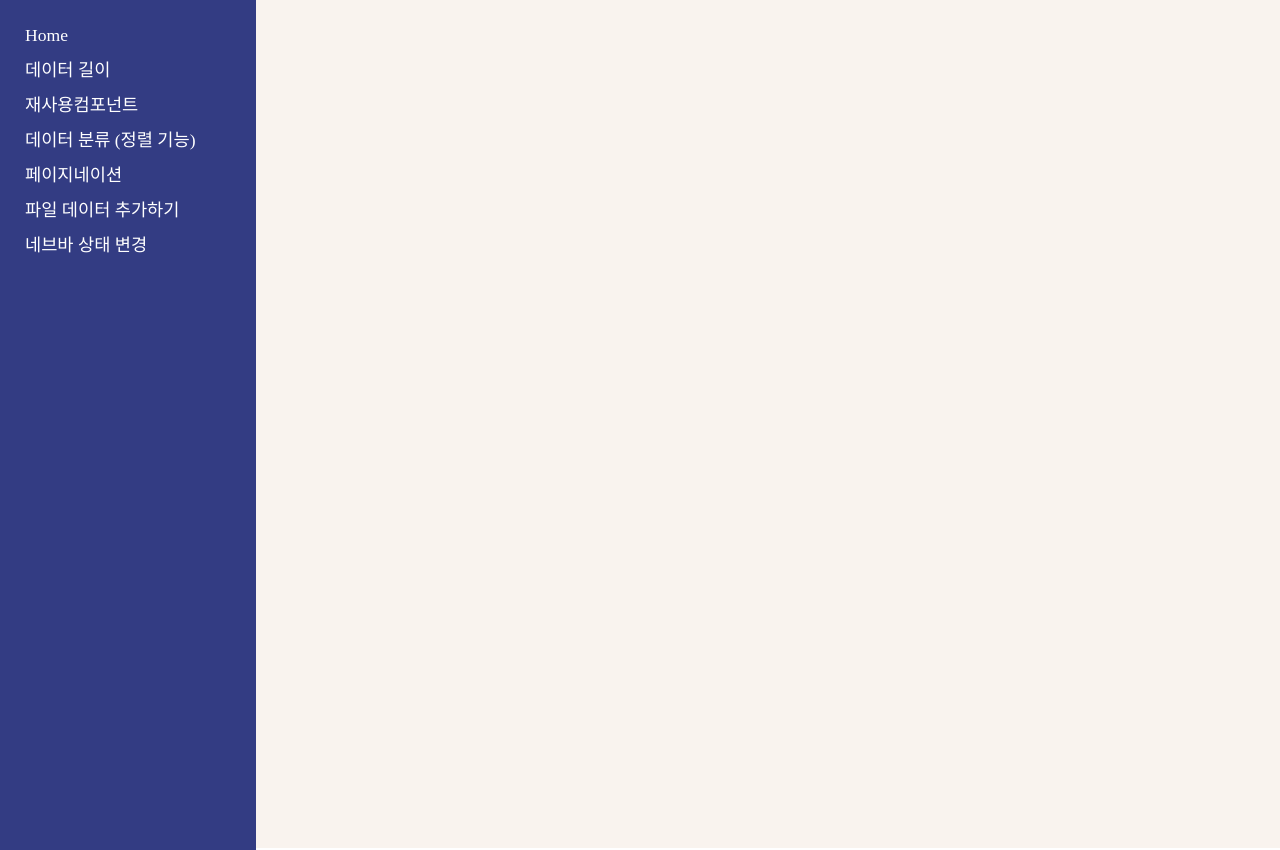
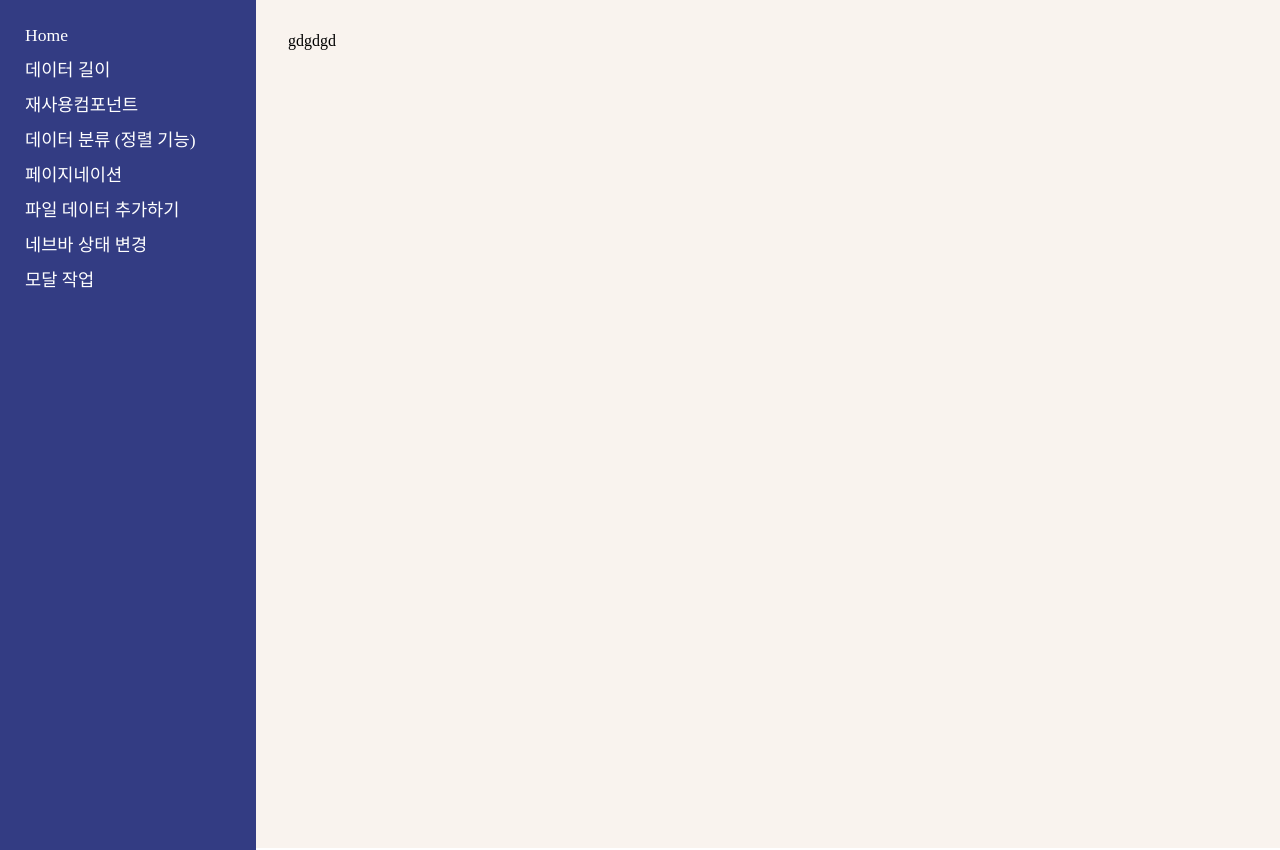
Before and after one commit to leejanghe/React_skill_Up, a React (Create React App) app in the folder myapp/: page /study7 in a window 1280 px wide. Built offline with nearby package versions, Linux system fonts and the light colour scheme.

Commit message:
modal start

```diff
--- a/myapp/src/App.js
+++ b/myapp/src/App.js
@@ -8,6 +8,7 @@ import Classification from './router/Classification';
 import Paginate from './router/Paginate';
 import DataPush from './router/DataPush';
 import ChangeNavColor from './router/ChangeNavColor';
+import Modal from './router/Modal';
 
 const Rayout = styled.div`
 display: grid;
@@ -56,6 +57,9 @@ function App() {
       <Route path="study6" element={<ChangeNavColor/>}/>
     </Routes>
 
+    <Routes>
+      <Route path="study7" element={<Modal/>}/>
+    </Routes>
 
       </RayoutContents>
     </Rayout>
--- /dev/null
+++ b/myapp/src/components/Modal/Modalcompo.js
@@ -0,0 +1,11 @@
+import React from 'react'
+
+function Modalcompo() {
+    return (
+        <div>
+            gdgdgd
+        </div>
+    )
+}
+
+export default Modalcompo
--- a/myapp/src/components/Navbar.js
+++ b/myapp/src/components/Navbar.js
@@ -26,6 +26,7 @@ function Navbar() {
             <Link to="/study4">페이지네이션</Link>
             <Link to="/study5">파일 데이터 추가하기</Link>
             <Link to="/study6">네브바 상태 변경</Link>
+            <Link to="/study7">모달 작업</Link>
         </NavWrap>
     )
 }
--- a/myapp/src/components/pushData/PushDataPage.js
+++ b/myapp/src/components/pushData/PushDataPage.js
@@ -1,9 +1,13 @@
-import React from 'react'
+import React,{useState} from 'react'
 
 function PushDataPage() {
+
+
+
+
     return (
         <div>
-            준비중..!
+         <input type="file" />
         </div>
     )
 }
--- /dev/null
+++ b/myapp/src/router/Modal.js
@@ -0,0 +1,10 @@
+import React from 'react'
+import Modalcompo from '../components/Modal/Modalcompo'
+
+function Modal() {
+    return (
+        <Modalcompo />
+    )
+}
+
+export default Modal
```
